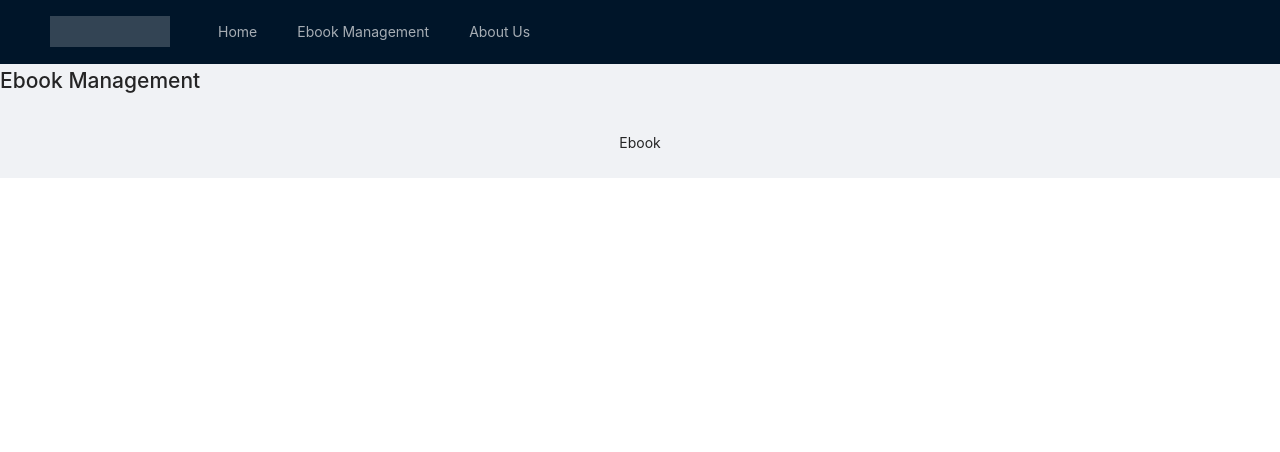
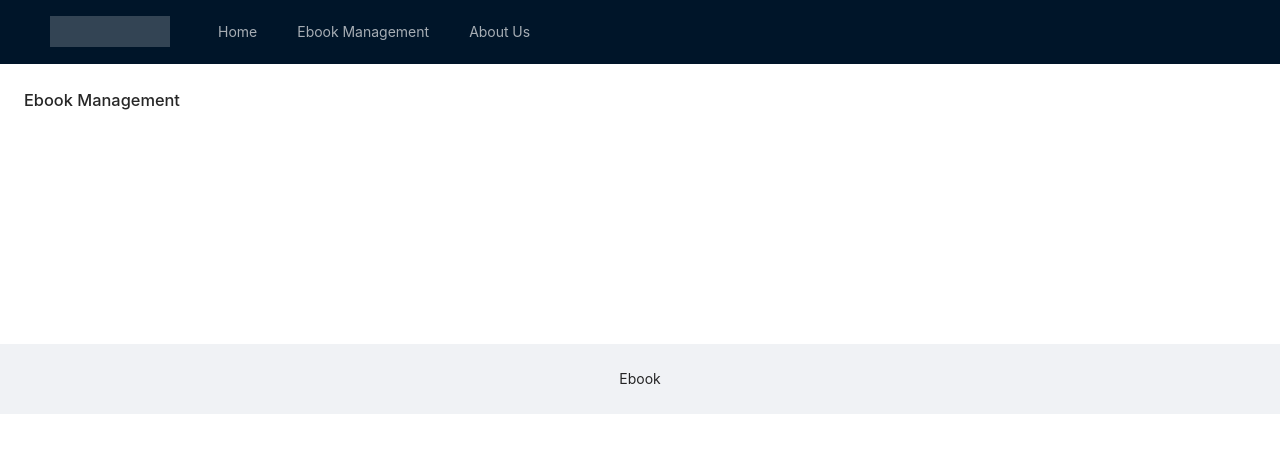
Before and after one commit to Gary-Zhigang/Wiki, a Vue app in the folder web/: page /admin/ebook in a window 1280 px wide. Shown: the top 452 px of the page. Built offline with nearby package versions, Linux system fonts and the light colour scheme; no server answers.

Commit message:
6-2 changed the layout of ebook management page

```diff
--- a/web/src/views/admin/admin-ebook.vue
+++ b/web/src/views/admin/admin-ebook.vue
@@ -1,5 +1,11 @@
 <template>
-  <div class="about">
-    <h1>Ebook Management</h1>
-  </div>
+  <a-layout>
+    <a-layout-content
+        :style="{ background: '#fff', padding: '24px', margin: 0, minHeight: '280px' }"
+    >
+      <div class="ebook">
+        <h1>Ebook Management</h1>
+      </div>
+    </a-layout-content>
+  </a-layout>
 </template>
```
